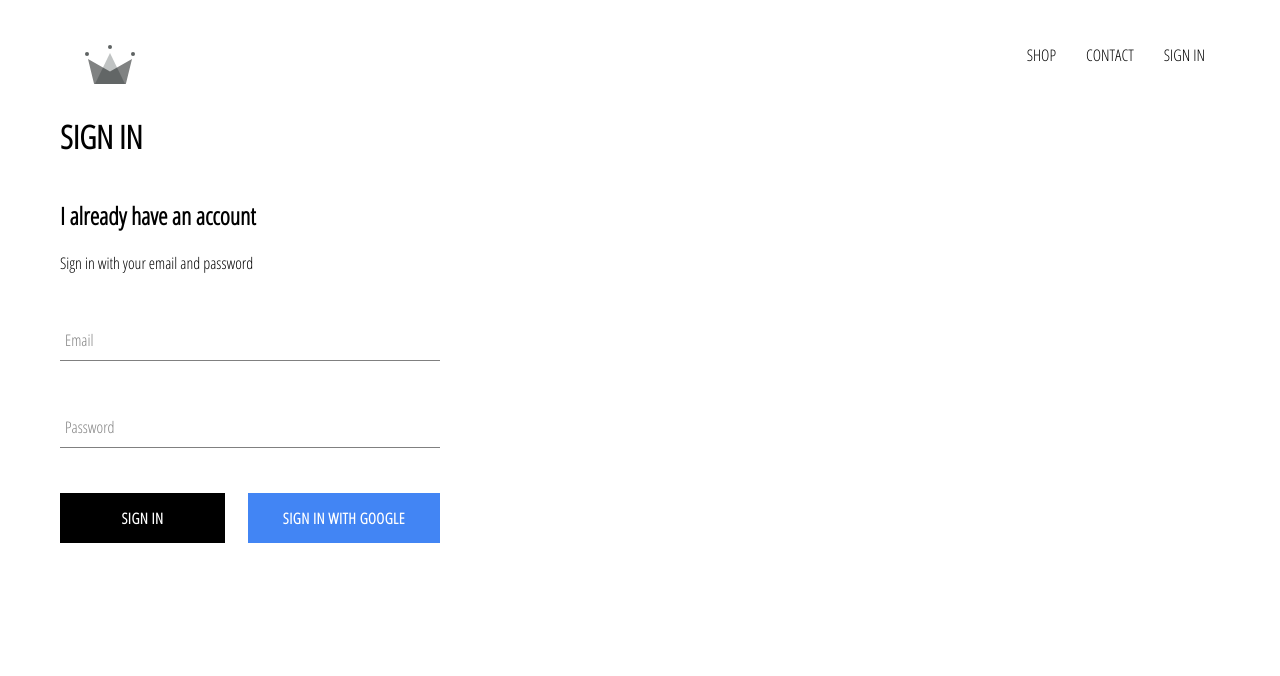
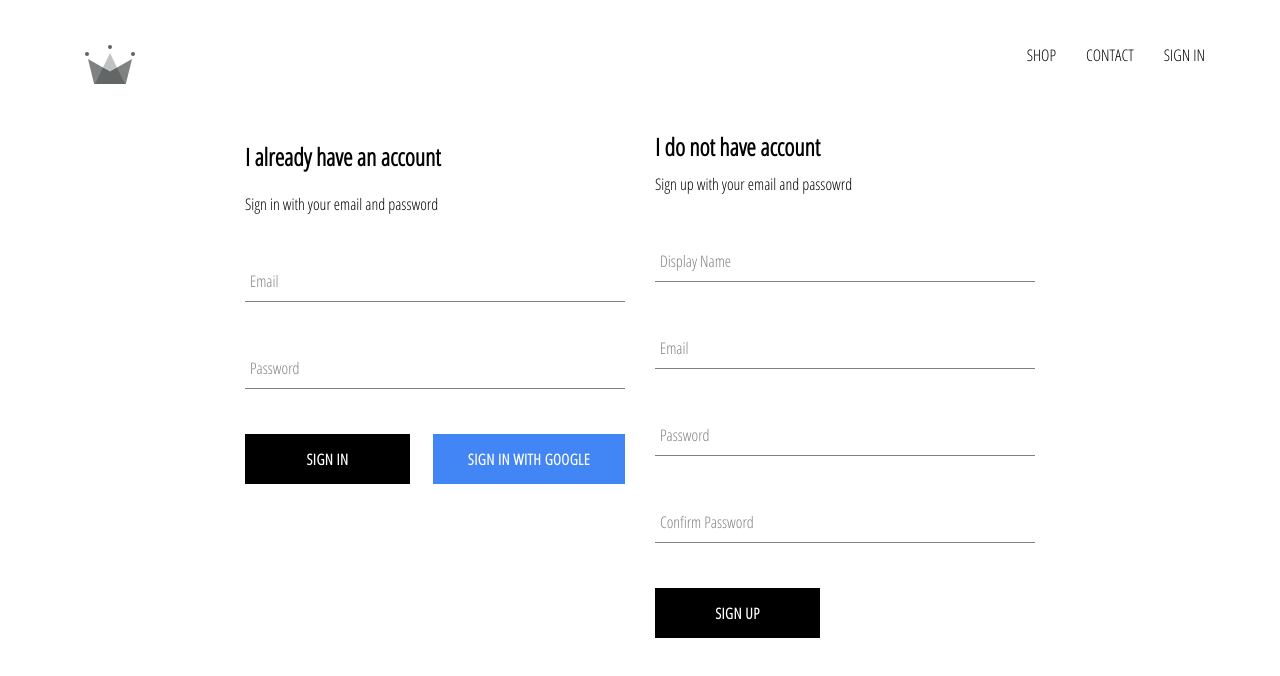
Before and after one commit to AlexSilver/e-commerce-template, a React (Create React App) app: page /signin in a window 1280 px wide. Shown: the top 676 px of the page. Built offline with nearby package versions, Linux system fonts and the light colour scheme; no server answers.

Commit message:
Implementing sign up with email and password

```diff
--- a/src/App.js
+++ b/src/App.js
@@ -3,7 +3,7 @@
 import { HomePage, ShopPage, SignInAndSignUpPage } from './pages';
 import { Route, Switch } from 'react-router-dom';
 import Header from './components/header';
-import { auth } from './firebase/firebase.utils';
+import { auth, createUserProfileDocument } from './firebase/firebase.utils';
 
 class App extends React.Component {
   state = {
@@ -13,8 +13,20 @@
   unsubscribeFromAuth = null;
 
   componentDidMount() {
-    this.unsubscribeFromAuth = auth.onAuthStateChanged((user) => {
-      this.setState({ currentUser: user });
+    this.unsubscribeFromAuth = auth.onAuthStateChanged(async (user) => {
+      if (user) {
+        const userRef = await createUserProfileDocument(user);
+
+        userRef.onSnapshot((snapShot) => {
+          this.setState({
+            currentUser: { id: snapShot.id, ...snapShot.data() },
+          });
+
+          console.log(this.state)
+        });
+      }
+
+      this.setState({currentUser: user});
     });
   }
 
--- /dev/null
+++ b/src/components/sign-up/index.js
@@ -0,0 +1,3 @@
+import { SignUp } from "./sign-up.component";
+
+export default SignUp;
--- /dev/null
+++ b/src/components/sign-up/sign-up.component.jsx
@@ -0,0 +1,92 @@
+import React from 'react';
+import './sign-up.scss';
+import FormInput from '../form-input';
+import CustomButton from '../custom-button';
+
+import { auth, createUserProfileDocument } from '../../firebase/firebase.utils';
+
+export class SignUp extends React.Component {
+
+  state = {
+    displayName: '',
+    email: '',
+    password: '',
+    confirmPassword: '',
+  };
+
+  handleSubmit = async (event) => {
+    event.preventDefault();
+    const { displayName, email, password, confirmPassword } = this.state;
+    if (password !== confirmPassword) {
+      alert("Passwords don't match");
+      return;
+    }
+
+    try {
+      const { user } = await auth.createUserWithEmailAndPassword(
+        email,
+        password
+      );
+      await createUserProfileDocument(user, { displayName });
+
+      this.setState({
+        displayName: '',
+        email: '',
+        password: '',
+        confirmPassword: '',
+      })
+    } catch (error) {
+      console.error(error);
+    }
+  };
+
+  handleChange = (event) => {
+    const { name, value } = event.target;
+    this.setState({ [name]: value });
+  };
+
+  render() {
+    const { displayName, email, password, confirmPassword } = this.state;
+    return (
+      <div className='sign-up'>
+        <h2 className='title'>I do not have account</h2>
+        <span>Sign up with your email and passowrd</span>
+        <form className='sign-up-form' onSubmit={this.handleSubmit}>
+          <FormInput
+            type='text'
+            name='displayName'
+            value={displayName}
+            onChange={this.handleChange}
+            label='Display name'
+            required
+          />
+          <FormInput
+            type='email'
+            name='email'
+            value={email}
+            onChange={this.handleChange}
+            label='Email'
+            required
+          />
+          <FormInput
+            type='password'
+            name='password'
+            value={password}
+            onChange={this.handleChange}
+            label='Password'
+            required
+          />
+          <FormInput
+            type='password'
+            name='confirmPassword'
+            value={confirmPassword}
+            onChange={this.handleChange}
+            label='Confirm password'
+            required
+          />
+          <CustomButton type='submit'>Sign Up</CustomButton>
+        </form>
+      </div>
+    );
+  }
+}
--- /dev/null
+++ b/src/components/sign-up/sign-up.scss
@@ -0,0 +1,9 @@
+.sign-up {
+  width: 380px;
+  display: flex;
+  flex-direction: column;
+
+  .title {
+    margin: 10px 0;
+  }
+}
--- a/src/firebase/firebase.utils.js
+++ b/src/firebase/firebase.utils.js
@@ -3,14 +3,36 @@
 import 'firebase/auth';
 
 const firebaseConfig = {
-  apiKey: "AIzaSyCtUiJIa2_VEug9xK-coQnyK6lZpI1al8I",
-  authDomain: "e-commerce-crown-db.firebaseapp.com",
-  databaseURL: "https://e-commerce-crown-db.firebaseio.com",
-  projectId: "e-commerce-crown-db",
-  storageBucket: "e-commerce-crown-db.appspot.com",
-  messagingSenderId: "902828519351",
-  appId: "1:902828519351:web:97858c7882658879280232",
-  measurementId: "G-MHMF2N5L19"
+  apiKey: 'AIzaSyCtUiJIa2_VEug9xK-coQnyK6lZpI1al8I',
+  authDomain: 'e-commerce-crown-db.firebaseapp.com',
+  databaseURL: 'https://e-commerce-crown-db.firebaseio.com',
+  projectId: 'e-commerce-crown-db',
+  storageBucket: 'e-commerce-crown-db.appspot.com',
+  messagingSenderId: '902828519351',
+  appId: '1:902828519351:web:97858c7882658879280232',
+  measurementId: 'G-MHMF2N5L19',
+};
+
+export const createUserProfileDocument = async (userAuth, additionalData) => {
+  if (!userAuth) return;
+
+  const userRef = firestore.doc(`users/${userAuth.uid}`);
+  const userSnapshot = await userRef.get();
+
+  if (!userSnapshot.exists) {
+    const {displayName, email} = userAuth;
+    const createdAt = new Date();
+    try {
+      await userRef.set({
+        displayName, email, createdAt,
+        ...additionalData
+      })
+    } catch ( error ) {
+      console.log('Error creating user', error.message);
+    }
+  }
+
+  return userRef;
 };
 
 firebase.initializeApp(firebaseConfig);
@@ -19,7 +41,7 @@
 export const firestore = firebase.firestore();
 
 const provider = new firebase.auth.GoogleAuthProvider();
-provider.setCustomParameters({prompt: 'select_account'});
+provider.setCustomParameters({ prompt: 'select_account' });
 export const signInWithGoogle = () => auth.signInWithPopup(provider);
 
 export default firebase;
--- a/src/pages/sign-in-and-sing-up/sign-in-and-sign-up.component.jsx
+++ b/src/pages/sign-in-and-sing-up/sign-in-and-sign-up.component.jsx
@@ -1,11 +1,11 @@
-import React from 'react'
+import React from 'react';
 import './sign-in-and-sign-up.scss';
 import SignIn from '../../components/sign-in';
+import SignUp from '../../components/sign-up';
 
 export const SignInAndSignUpPage = () => (
-  <div className="sign-in-and-sign-up">
-    <h1>SIGN IN</h1>
-    <SignIn />
-
+  <div className='sign-in-and-sign-up'>
+      <SignIn />
+      <SignUp />
   </div>
 );
--- a/src/pages/sign-in-and-sing-up/sign-in-and-sign-up.scss
+++ b/src/pages/sign-in-and-sing-up/sign-in-and-sign-up.scss
@@ -0,0 +1,7 @@
+.sign-in-and-sign-up {
+  width: 850px;
+  display: flex;
+  flex-direction: row;
+  justify-content: space-evenly;
+  margin: 30px auto;
+}
```
